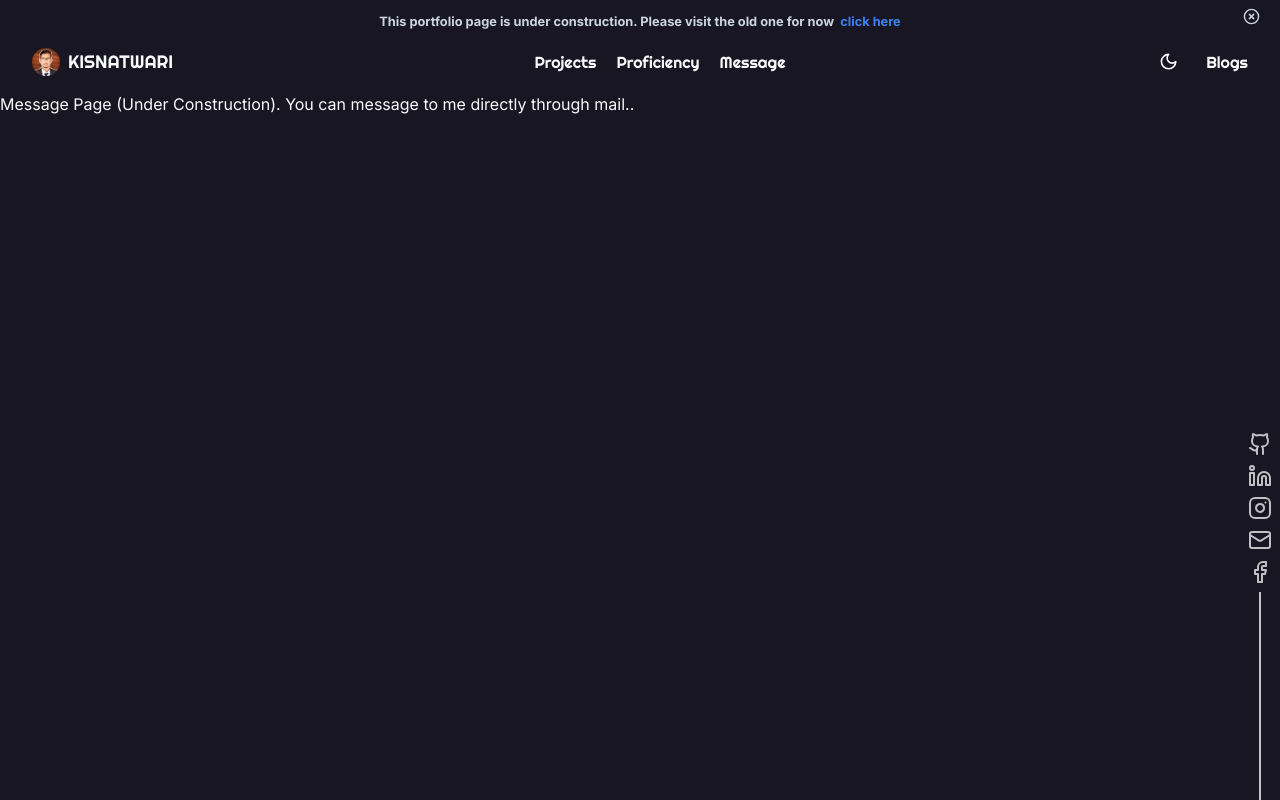
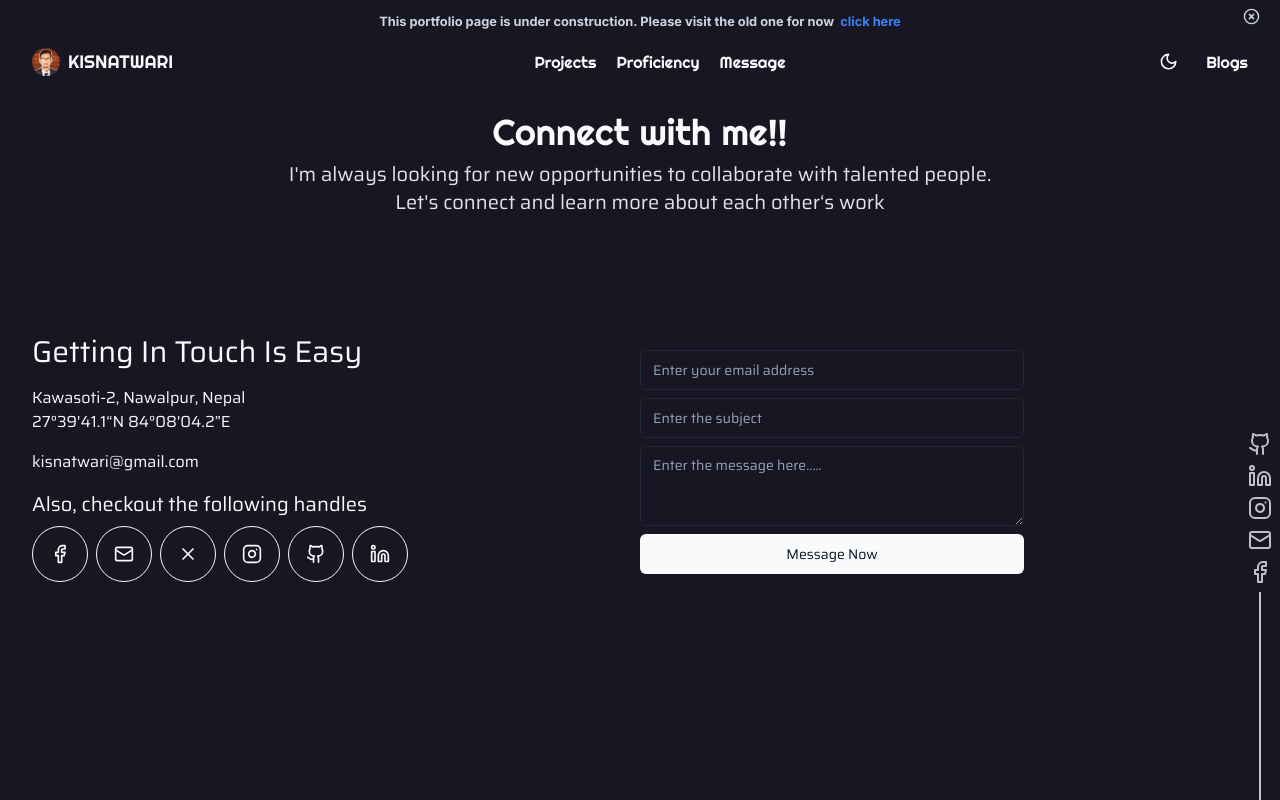
Before and after one commit to kisnatwari/desmel-redesign, a Next.js app: page /message in a window 1280 px wide. Built offline with nearby package versions, Linux system fonts and the light colour scheme.

Commit message:
Message form created

```diff
--- a/src/app/message/page.tsx
+++ b/src/app/message/page.tsx
@@ -1,11 +1,83 @@
 import React from 'react'
+import { Saira, Righteous } from 'next/font/google'
+import { Facebook, Github,  Instagram, Linkedin, Mail, X } from 'lucide-react'
+import { Button } from '@/components/ui/button'
+import { Input } from '@/components/ui/input'
+import { Textarea } from '@/components/ui/textarea'
 
 type Props = {}
 
-const page = (props: Props) => {
+const saira = Saira({
+  subsets: ['latin'],
+  display: "swap",
+  weight: "400",
+  style: 'normal'
+})
+
+const righteous = Righteous({
+  subsets: ['latin'],
+  display: "swap",
+  weight: "400",
+  style: 'normal',
+  preload: true,
+})
+
+const MessagePage = (props: Props) => {
+
+  type SocialProps = {
+    icon: JSX.Element,
+  }
+  const SocialCircle = ({ icon }: SocialProps) => {
+    return (
+      <div className='flex items-center justify-center w-14 h-14 border border-primary rounded-full hover:bg-primary hover:text-secondary duration-200 cursor-pointer'>
+        {icon}
+      </div>
+    )
+  }
+
   return (
-    <div>Message Page (Under Construction). You can message to me directly through mail..</div>
+    <div className={`container flex flex-col flex-grow gap-10 h-full relative ${saira.className}`}>
+      <div className='flex flex-col gap-2 justify-center items-center py-5'>
+        <h1 className={`text-4xl ${righteous.className}`}>Connect with me!!</h1>
+        <p className="text-xl text-center text-primary/90">
+          I&apos;m always looking for new opportunities to collaborate with talented people. <br />
+          Let&apos;s connect and learn more about each other&lsquo;s work
+        </p>
+      </div>
+      <div className='grid grid-cols-2 flex-grow mb-40'>
+        <div className='h-full flex flex-col gap-5 justify-center'>
+          <div className='flex flex-col gap-4 justify-center'>
+            <p className={`text-3xl `}>Getting In Touch Is Easy</p>
+            <div>
+              <p>Kawasoti-2, Nawalpur, Nepal</p>
+              <p>27°39&apos;41.1&ldquo;N 84°08&#39;04.2&rdquo;E</p>
+            </div>
+            <p>kisnatwari@gmail.com</p>
+            <div>
+              <p className={`mb-2 text-xl`}>Also, checkout the following handles</p>
+              <div className='flex gap-2'>
+                <SocialCircle icon={<Facebook size={20} />} />
+                <SocialCircle icon={<Mail size={20} />} />
+                <SocialCircle icon={<X size={20} />} />
+                <SocialCircle icon={<Instagram size={20} />} />
+                <SocialCircle icon={<Github size={20} />} />
+                <SocialCircle icon={<Linkedin size={20} />} />
+              </div>
+            </div>
+          </div>
+        </div>
+        <div className='flex flex-col gap-2 h-full justify-center'>
+          <form action="" className="w-96 mt-2 flex flex-col gap-2 rounded">
+            <Input type='email' placeholder='Enter your email address' />
+            <Input type='text' placeholder='Enter the subject' />
+            <Textarea placeholder='Enter the message here.....' />
+            <Button>Message Now</Button>
+          </form>
+        </div>
+      </div>
+
+    </div >
   )
 }
 
-export default page
+export default MessagePage;
--- /dev/null
+++ b/src/components/ui/input.tsx
@@ -0,0 +1,25 @@
+import * as React from "react"
+
+import { cn } from "@/lib/utils"
+
+export interface InputProps
+  extends React.InputHTMLAttributes<HTMLInputElement> {}
+
+const Input = React.forwardRef<HTMLInputElement, InputProps>(
+  ({ className, type, ...props }, ref) => {
+    return (
+      <input
+        type={type}
+        className={cn(
+          "flex h-10 w-full rounded-md border border-input bg-background px-3 py-2 text-sm ring-offset-background file:border-0 file:bg-transparent file:text-sm file:font-medium placeholder:text-muted-foreground focus-visible:outline-none focus-visible:ring-2 focus-visible:ring-ring focus-visible:ring-offset-2 disabled:cursor-not-allowed disabled:opacity-50",
+          className
+        )}
+        ref={ref}
+        {...props}
+      />
+    )
+  }
+)
+Input.displayName = "Input"
+
+export { Input }
--- /dev/null
+++ b/src/components/ui/textarea.tsx
@@ -0,0 +1,24 @@
+import * as React from "react"
+
+import { cn } from "@/lib/utils"
+
+export interface TextareaProps
+  extends React.TextareaHTMLAttributes<HTMLTextAreaElement> {}
+
+const Textarea = React.forwardRef<HTMLTextAreaElement, TextareaProps>(
+  ({ className, ...props }, ref) => {
+    return (
+      <textarea
+        className={cn(
+          "flex min-h-[80px] w-full rounded-md border border-input bg-background px-3 py-2 text-sm ring-offset-background placeholder:text-muted-foreground focus-visible:outline-none focus-visible:ring-2 focus-visible:ring-ring focus-visible:ring-offset-2 disabled:cursor-not-allowed disabled:opacity-50",
+          className
+        )}
+        ref={ref}
+        {...props}
+      />
+    )
+  }
+)
+Textarea.displayName = "Textarea"
+
+export { Textarea }
```
